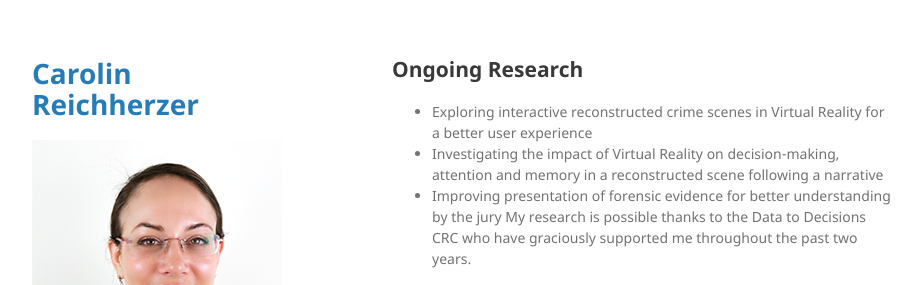
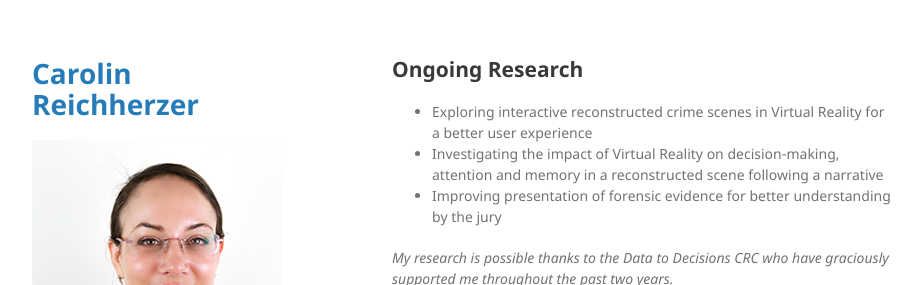
Before and after one commit to kiwicarolin/kiwicarolin.github.io, a Jekyll site: the page built from index.md, in a window 1280 px wide and 900 px high, cut to the strip 0-285 px from the top of the window. Shown: the whole strip, without its empty margins (178-1099 px from the left). Built offline with Jekyll 4.4.1, drawn with Linux system fonts in a browser that asks for light colours; our own code applies the rules of GitHub Pages for plain Markdown files.

Commit message:
italic text

```diff
--- a/index.md
+++ b/index.md
@@ -7,7 +7,8 @@ layout: default
 * Exploring interactive reconstructed crime scenes in Virtual Reality for a better user experience
 * Investigating the impact of Virtual Reality on decision-making, attention and memory in a reconstructed scene following a narrative
 * Improving presentation of forensic evidence for better understanding by the jury
-My research is possible thanks to the Data to Decisions CRC who have graciously supported me throughout the past two years.
+
+_My research is possible thanks to the Data to Decisions CRC who have graciously supported me throughout the past two years._
 <iframe width="560" height="315" src="https://www.youtube.com/embed/8yMOz9hCWyY" frameborder="0" allow="accelerometer; autoplay; encrypted-media; gyroscope; picture-in-picture" allowfullscreen></iframe>
 
 ***
```
